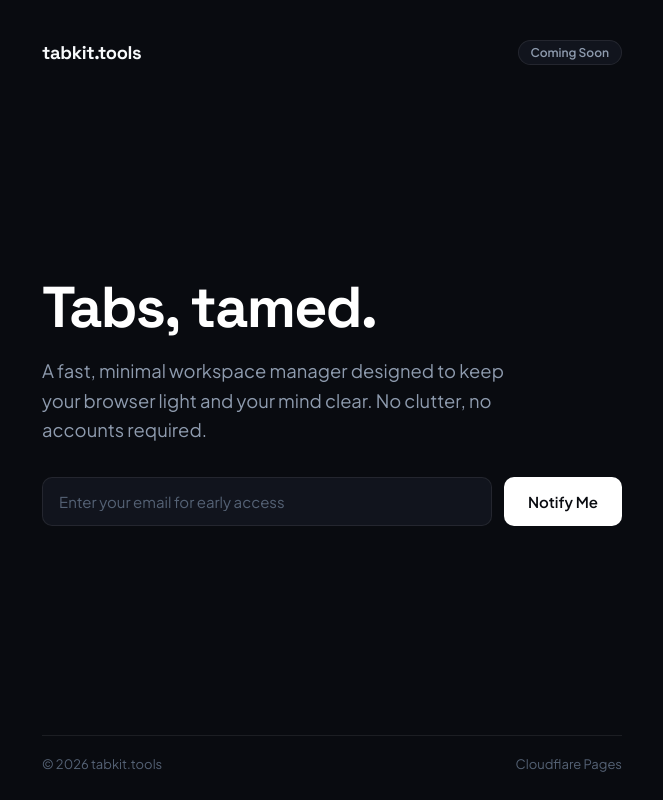
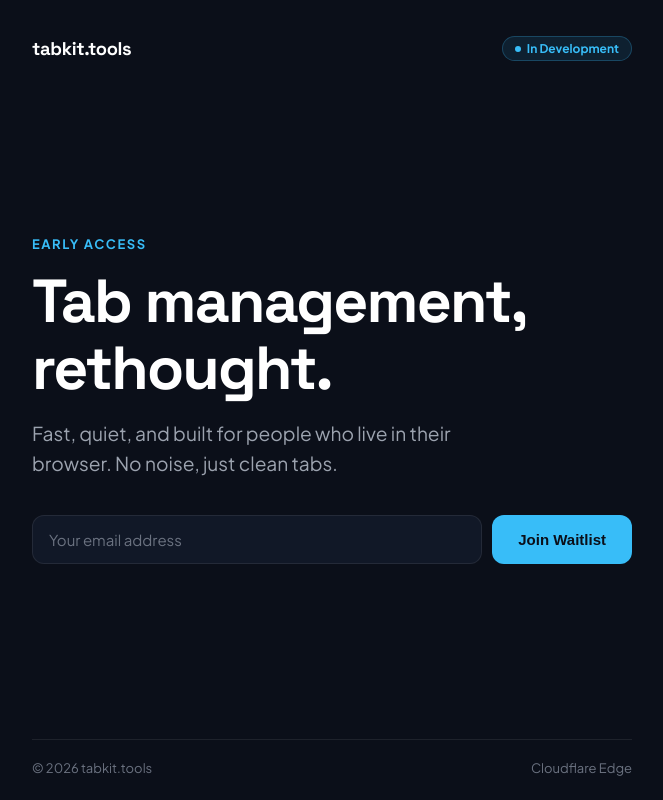
Before and after one commit to youssabidi/tabkit.tools, a plain HTML site: page index.html in a window 1280 px wide. Shown: the whole page, without its empty margins (308-971 px from the left). Drawn offline with Linux system fonts and the light colour scheme.

Commit message:
Oct 5, 2026, 9:27 AM

```diff
--- a/index.html
+++ b/index.html
@@ -3,22 +3,23 @@
 <head>
   <meta charset="UTF-8" />
   <meta name="viewport" content="width=device-width, initial-scale=1.0, viewport-fit=cover" />
-  <title>tabkit.tools — Tab Management, Simplified.</title>
-  <meta name="description" content="A fast, distraction-free tab manager and browser productivity toolkit. Coming soon." />
+  <title>tabkit.tools — Tab Management, Done Right.</title>
+  <meta name="description" content="A razor-sharp, zero-bloat browser workspace. Coming soon." />
 
   <link rel="preconnect" href="https://fonts.googleapis.com" />
   <link rel="preconnect" href="https://fonts.gstatic.com" crossorigin />
-  <link href="https://fonts.googleapis.com/css2?family=Plus+Jakarta+Sans:wght@400;500;600;700&family=Space+Grotesk:wght@600;700&display=swap" rel="stylesheet" />
+  <link href="https://fonts.googleapis.com/css2?family=Plus+Jakarta+Sans:wght@400;500;600;700;800&family=Space+Grotesk:wght@600;700&display=swap" rel="stylesheet" />
 
   <style>
     :root {
-      --bg: #090B10;
-      --surface: #11141D;
+      --bg: #0B0F19;
+      --card: #111827;
       --border: rgba(255, 255, 255, 0.08);
-      --border-focus: #38BDF8;
-      --text: #F8FAFC;
-      --muted: #8E9BAE;
-      --accent: #38BDF8;
+      --border-accent: #38BDF8;
+      --text-main: #FFFFFF;
+      --text-muted: #9CA3AF;
+      --primary: #38BDF8;
+      --pill-bg: rgba(56, 189, 248, 0.1);
     }
 
     * {
@@ -29,20 +30,20 @@
 
     body {
       background-color: var(--bg);
-      color: var(--text);
+      color: var(--text-main);
       font-family: 'Plus Jakarta Sans', -apple-system, BlinkMacSystemFont, "Segoe UI", Roboto, sans-serif;
       min-height: 100vh;
       display: flex;
       flex-direction: column;
       justify-content: space-between;
       align-items: center;
-      padding: 40px 24px 28px;
+      padding: 36px 20px 24px;
+      overflow-x: hidden;
     }
 
-    /* Minimal Top Header */
     header {
       width: 100%;
-      max-width: 580px;
+      max-width: 600px;
       display: flex;
       align-items: center;
       justify-content: space-between;
@@ -50,58 +51,74 @@
 
     .brand {
       font-family: 'Space Grotesk', sans-serif;
+      font-size: 1.15rem;
       font-weight: 700;
-      font-size: 1.15rem;
       letter-spacing: -0.02em;
-      color: var(--text);
+      color: #FFFFFF;
       text-decoration: none;
     }
 
-    .status-tag {
+    .status-badge {
+      display: inline-flex;
+      align-items: center;
+      gap: 6px;
+      background: var(--pill-bg);
+      color: var(--primary);
+      border: 1px solid rgba(56, 189, 248, 0.25);
+      border-radius: 9999px;
+      padding: 4px 12px;
       font-size: 12px;
-      font-weight: 600;
-      color: var(--muted);
-      background: var(--surface);
-      border: 1px solid var(--border);
-      padding: 4px 12px;
-      border-radius: 9999px;
+      font-weight: 700;
     }
 
-    /* Hero / Core Message */
+    .status-dot {
+      width: 6px;
+      height: 6px;
+      background-color: var(--primary);
+      border-radius: 50%;
+    }
+
     main {
       width: 100%;
-      max-width: 580px;
+      max-width: 600px;
       display: flex;
       flex-direction: column;
       align-items: flex-start;
       margin: auto 0;
-      padding: 32px 0;
+      padding: 40px 0;
+    }
+
+    .tagline {
+      font-size: 13px;
+      font-weight: 700;
+      text-transform: uppercase;
+      letter-spacing: 0.12em;
+      color: var(--primary);
+      margin-bottom: 16px;
     }
 
     h1 {
       font-family: 'Space Grotesk', sans-serif;
-      font-size: clamp(2.4rem, 6.5vw, 3.6rem);
+      font-size: clamp(2.4rem, 6.5vw, 3.8rem);
       font-weight: 700;
       letter-spacing: -0.03em;
-      line-height: 1.15;
-      color: #FFFFFF;
+      line-height: 1.1;
       margin-bottom: 16px;
     }
 
-    p.description {
-      font-size: clamp(1rem, 2vw, 1.15rem);
+    p.lead {
+      font-size: clamp(1rem, 2.2vw, 1.2rem);
       line-height: 1.6;
-      color: var(--muted);
-      margin-bottom: 32px;
+      color: var(--text-muted);
+      margin-bottom: 36px;
       max-width: 480px;
     }
 
-    /* Clean Input Form */
     form {
       width: 100%;
       display: flex;
       flex-direction: column;
-      gap: 12px;
+      gap: 10px;
     }
 
     @media (min-width: 480px) {
@@ -112,34 +129,33 @@
 
     input[type="email"] {
       flex: 1;
-      background: var(--surface);
+      background: var(--card);
       border: 1px solid var(--border);
-      border-radius: 10px;
+      border-radius: 12px;
       padding: 14px 16px;
+      font-size: 15px;
+      color: #FFFFFF;
       font-family: inherit;
-      font-size: 15px;
-      color: var(--text);
       outline: none;
       transition: border-color 0.2s ease;
     }
 
     input[type="email"]::placeholder {
-      color: #556275;
+      color: #6B7280;
     }
 
     input[type="email"]:focus {
-      border-color: var(--border-focus);
+      border-color: var(--border-accent);
     }
 
     button {
-      background: #FFFFFF;
-      color: #090B10;
+      background: var(--primary);
+      color: #0B0F19;
       border: none;
-      border-radius: 10px;
-      padding: 14px 24px;
-      font-family: inherit;
+      border-radius: 12px;
+      padding: 14px 26px;
       font-size: 15px;
-      font-weight: 600;
+      font-weight: 700;
       cursor: pointer;
       transition: opacity 0.2s ease, transform 0.1s ease;
       white-space: nowrap;
@@ -154,23 +170,22 @@
       transform: translateY(0);
     }
 
-    .success-alert {
+    #success-state {
       display: none;
       font-size: 14px;
-      font-weight: 500;
-      color: var(--accent);
-      margin-top: 8px;
+      font-weight: 600;
+      color: var(--primary);
+      margin-top: 10px;
     }
 
-    /* Minimal Footer */
     footer {
       width: 100%;
-      max-width: 580px;
+      max-width: 600px;
       display: flex;
       align-items: center;
       justify-content: space-between;
       font-size: 13px;
-      color: #556275;
+      color: #6B7280;
       padding-top: 20px;
       border-top: 1px solid var(--border);
     }
@@ -180,53 +195,55 @@
 
   <header>
     <a href="/" class="brand">tabkit.tools</a>
-    <span class="status-tag">Coming Soon</span>
+    <div class="status-badge">
+      <span class="status-dot"></span>
+      In Development
+    </div>
   </header>
 
   <main>
-    <h1>Tabs, tamed.</h1>
-    <p class="description">
-      A fast, minimal workspace manager designed to keep your browser light and your mind clear. No clutter, no accounts required.
+    <div class="tagline">Early Access</div>
+    <h1>Tab management,<br />rethought.</h1>
+    <p class="lead">
+      Fast, quiet, and built for people who live in their browser. No noise, just clean tabs.
     </p>
 
-    <form id="waitlist-form" onsubmit="handleSubmit(event)">
+    <form id="access-form" onsubmit="handleSignup(event)">
       <input
         type="email"
-        id="email"
-        placeholder="Enter your email for early access"
+        id="email-field"
+        placeholder="Your email address"
         required
         autocomplete="email"
       />
-      <button type="submit">Notify Me</button>
+      <button type="submit">Join Waitlist</button>
     </form>
 
-    <div id="success-message" class="success-alert">
-      You are on the list. We will send an invite when ready.
-    </div>
+    <div id="success-state">✓ You're on the list. We'll be in touch.</div>
   </main>
 
   <footer>
     <span>&copy; 2026 tabkit.tools</span>
-    <span>Cloudflare Pages</span>
+    <span>Cloudflare Edge</span>
   </footer>
 
   <script>
-    function handleSubmit(e) {
+    function handleSignup(e) {
       e.preventDefault();
-      const input = document.getElementById('email');
+      const input = document.getElementById('email-field');
       const val = input.value.trim();
       if (!val) return;
 
       try {
-        const list = JSON.parse(localStorage.getItem('tabkit_waitlist') || '[]');
-        if (!list.includes(val)) {
-          list.push(val);
-          localStorage.setItem('tabkit_waitlist', JSON.stringify(list));
+        const stored = JSON.parse(localStorage.getItem('tabkit_waitlist') || '[]');
+        if (!stored.includes(val)) {
+          stored.push(val);
+          localStorage.setItem('tabkit_waitlist', JSON.stringify(stored));
         }
       } catch (err) {}
 
-      document.getElementById('waitlist-form').style.display = 'none';
-      document.getElementById('success-message').style.display = 'block';
+      document.getElementById('access-form').style.display = 'none';
+      document.getElementById('success-state').style.display = 'block';
     }
   </script>
 
```
